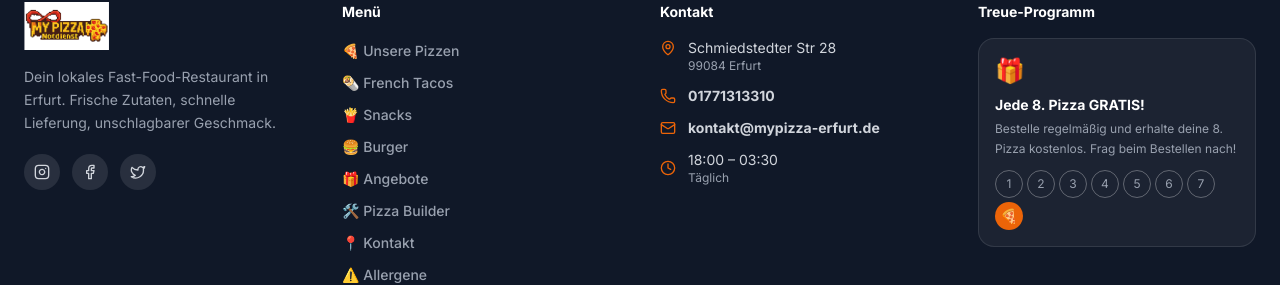
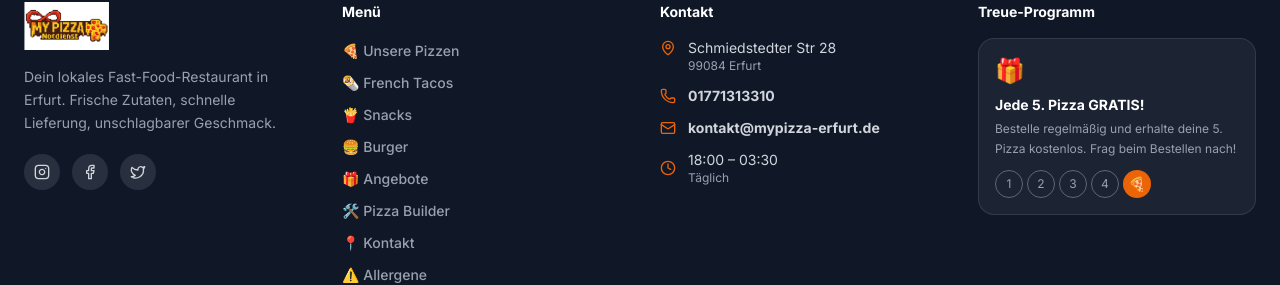
Before and after one commit to Haylem-Sakhraoui/mypizza, a React (Vite) app: page / in a window 1280 px wide. Shown: the part 5379-5664 px from the top of the page. Built offline with nearby package versions, Linux system fonts and the light colour scheme; no server answers; the database is empty.

Commit message:
update angebote

```diff
--- a/src/app/components/Footer.tsx
+++ b/src/app/components/Footer.tsx
@@ -131,12 +131,12 @@ export function Footer() {
             <p className="text-white font-bold mb-4 text-sm">Treue-Programm</p>
             <div className="bg-white/5 border border-white/10 rounded-2xl p-4">
               <div className="text-2xl mb-2">🎁</div>
-              <p className="text-white font-bold text-sm mb-1">Jede 8. Pizza GRATIS!</p>
+              <p className="text-white font-bold text-sm mb-1">Jede 5. Pizza GRATIS!</p>
               <p className="text-gray-400 text-xs leading-relaxed">
-                Bestelle regelmäßig und erhalte deine 8. Pizza kostenlos. Frag beim Bestellen nach!
+                Bestelle regelmäßig und erhalte deine 5. Pizza kostenlos. Frag beim Bestellen nach!
               </p>
               <div className="mt-3 flex gap-1 flex-wrap">
-                {[...Array(7)].map((_, i) => (
+                {[...Array(4)].map((_, i) => (
                   <div
                     key={i}
                     className="w-7 h-7 rounded-full border border-white/30 flex items-center justify-center text-xs text-gray-400"
```
